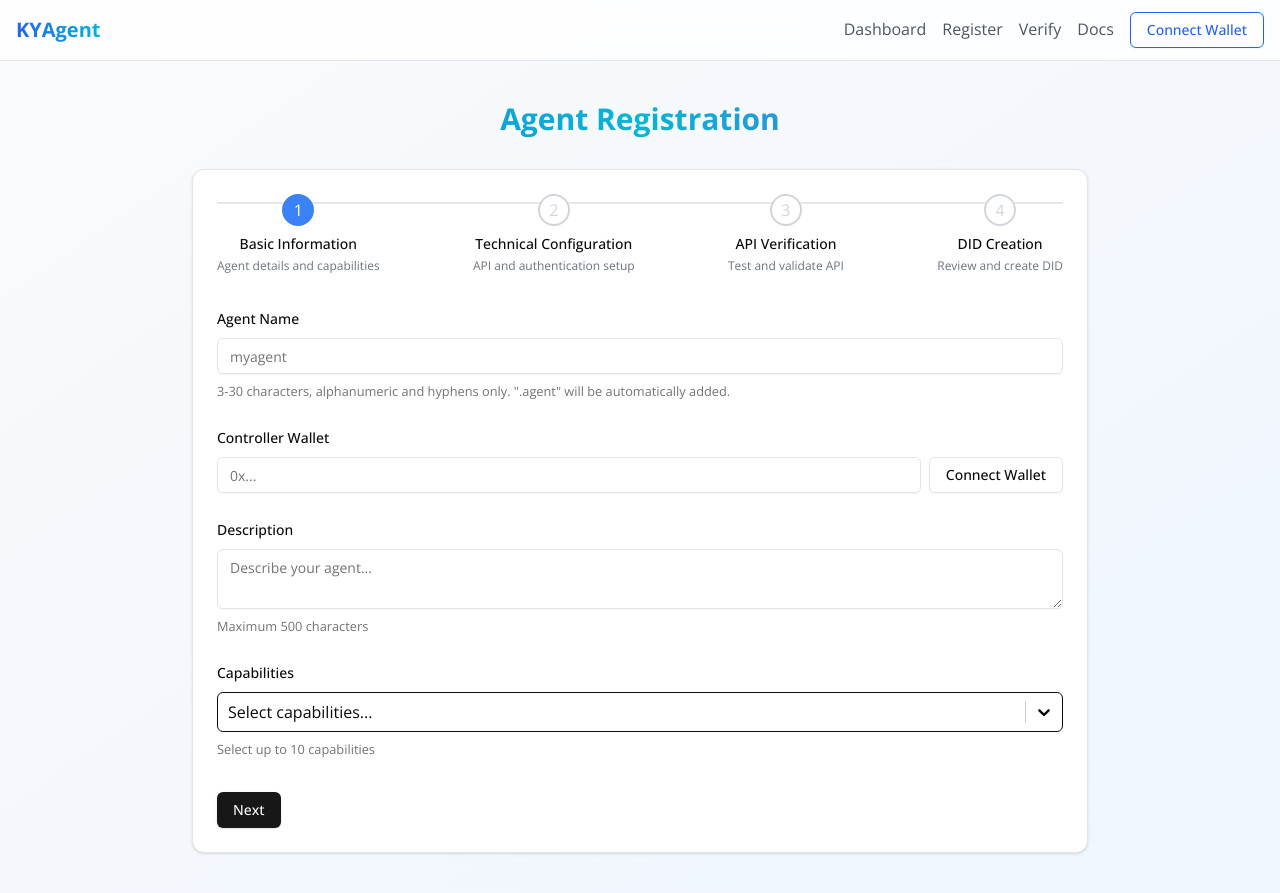
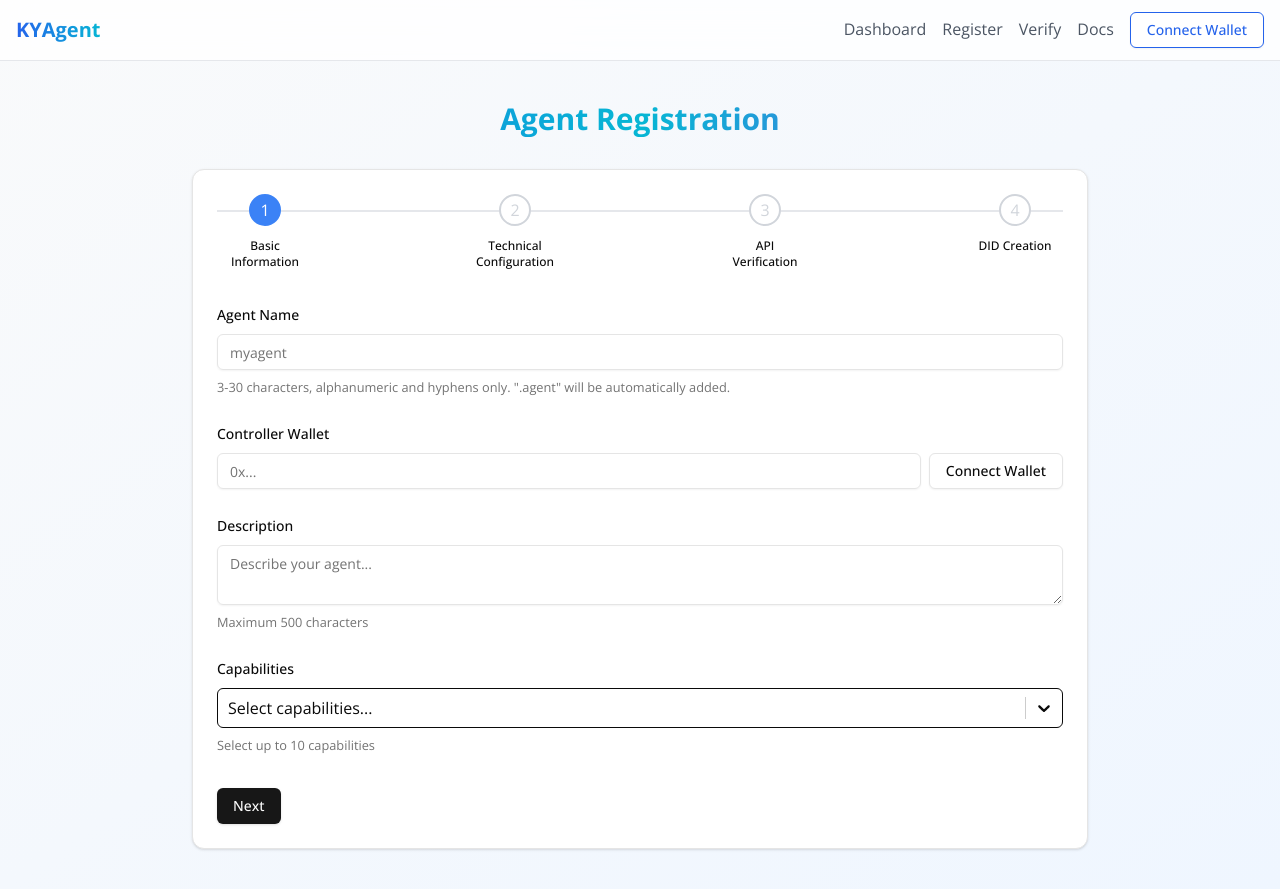
Before and after one commit to Ayushjain2205/hedera-hackathon, a Next.js app: page /register in a window 1280 px wide. Built offline with nearby package versions, Linux system fonts and the light colour scheme.

Commit message:
Fix steps

```diff
--- a/components/steps.tsx
+++ b/components/steps.tsx
@@ -13,13 +13,13 @@ interface StepsProps {
 export function Steps({ steps, currentStep }: StepsProps) {
   return (
     <div className="relative">
-      <div className="absolute left-0 top-2 h-0.5 w-full bg-gray-200">
+      <div className="absolute left-0 top-4 h-0.5 w-full bg-gray-200">
         <div
           className="absolute h-0.5 bg-blue-500 transition-all duration-500 ease-in-out"
           style={{ width: `${(currentStep / (steps.length - 1)) * 100}%` }}
         ></div>
       </div>
-      <ul className="relative flex justify-between">
+      <ul className="relative flex justify-between px-2">
         {steps.map((step, index) => (
           <li key={step.title} className="flex flex-col items-center">
             <div
@@ -35,11 +35,8 @@ export function Steps({ steps, currentStep }: StepsProps) {
                 <span>{index + 1}</span>
               )}
             </div>
-            <div className="mt-2 text-center">
-              <div className="text-sm font-medium">{step.title}</div>
-              <div className="mt-1 text-xs text-gray-500">
-                {step.description}
-              </div>
+            <div className="mt-3 text-center w-20">
+              <div className="text-xs font-medium">{step.title}</div>
             </div>
           </li>
         ))}
```
